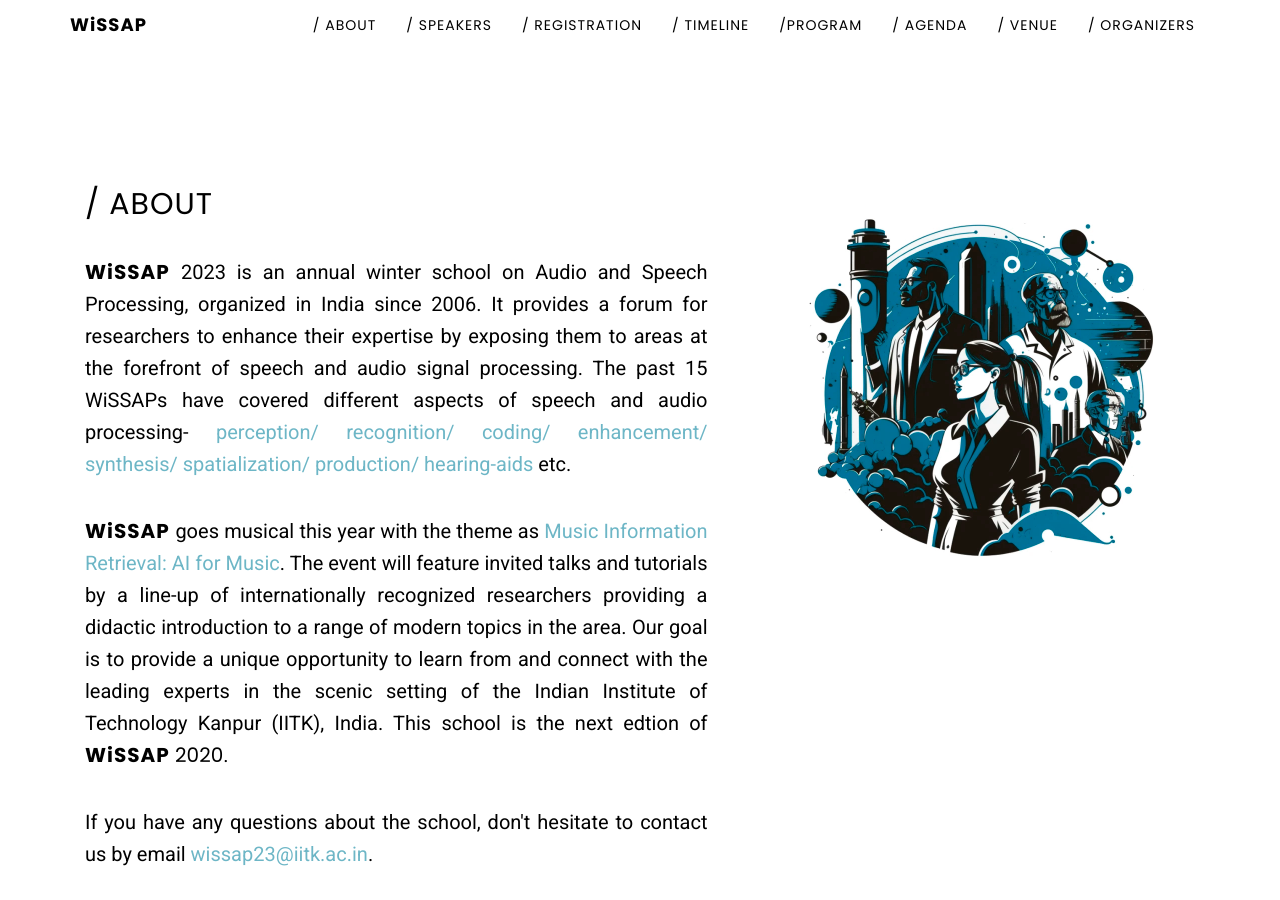
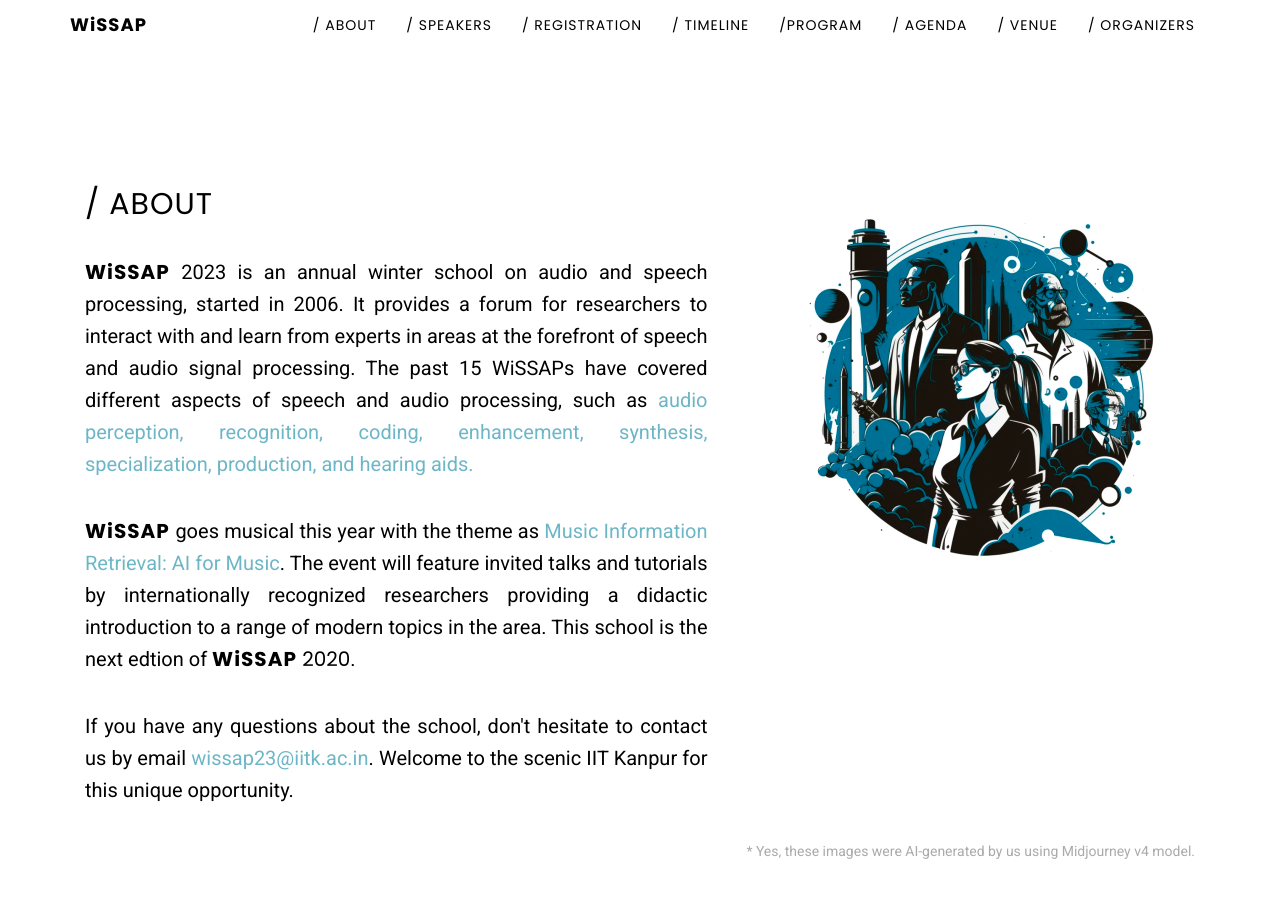
Before and after one commit to madhavlab/wissap23.madhavlab.com, a Jekyll site: the page built from index.html, in a window 1280 px wide and 900 px high, scrolled down 862 px. Built offline with Jekyll 4.4.1, drawn with Linux system fonts in a browser that asks for light colours.

Commit message:
Update about.html

```diff
--- a/_includes/wissap/about.html
+++ b/_includes/wissap/about.html
@@ -4,22 +4,21 @@
         <div class="col-md-7">
             <h2>/ About</h2>
             <p>
-                {{ site.inline-logo }} 2023 is an annual winter school on Audio and Speech Processing, organized in India since 2006.
-                It provides a forum for researchers to enhance their expertise by exposing them to areas at the forefront of
+                {{ site.inline-logo }} 2023 is an annual winter school on audio and speech processing, started in 2006.
+                It provides a forum for researchers to interact with and learn from experts in areas at the forefront of
                 speech and audio signal processing. The past 15 WiSSAPs have covered different aspects of speech and audio
-                processing- <span class="emph">perception/ recognition/ coding/ enhancement/ synthesis/ spatialization/ production/ hearing-aids </span>
-                etc.
+                processing, such as <span class="emph">audio perception, recognition, coding, enhancement, synthesis,
+                specialization, production, and hearing aids. </span>
             </p>
             <p>
                 {{ site.inline-logo }} goes musical this year with the theme as <span class="emph">Music Information Retrieval: AI for Music</span>. The event
-                will feature invited talks and tutorials by a line-up of internationally recognized researchers providing a didactic introduction
+                will feature invited talks and tutorials by internationally recognized researchers providing a didactic introduction
                 to a range of modern topics in the area.
-                Our goal is to provide a unique opportunity to learn from and connect with the leading experts in the scenic
-                setting of the Indian Institute of Technology Kanpur (IITK), India.
                 This school is the next edtion of <a href="https://wissap.github.io/2020/" style="color: #000;"><span class="logo"><span class="main-name">WiSSAP<span class="superscript" style="color: 0dcbcf !important;"></span></span> <span class="sub-name">2020</span></span></a>.
             </p>
             <p>
                 If you have any questions about the school, don't hesitate to contact us by email <a href="mailto:{{ site.email }}">{{ site.email }}</a>.
+                Welcome to the scenic IIT Kanpur for this unique opportunity.
             </p>
         </div>
         <div class="col-md-5 text-center">
```
